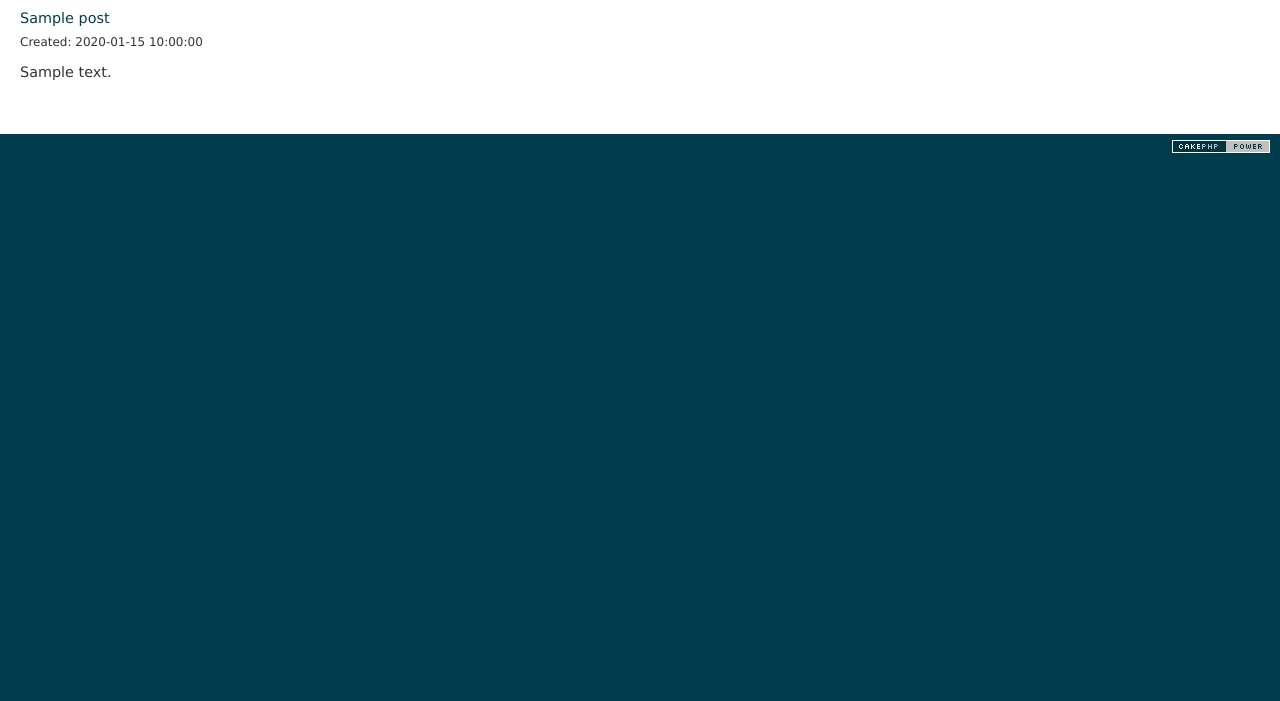
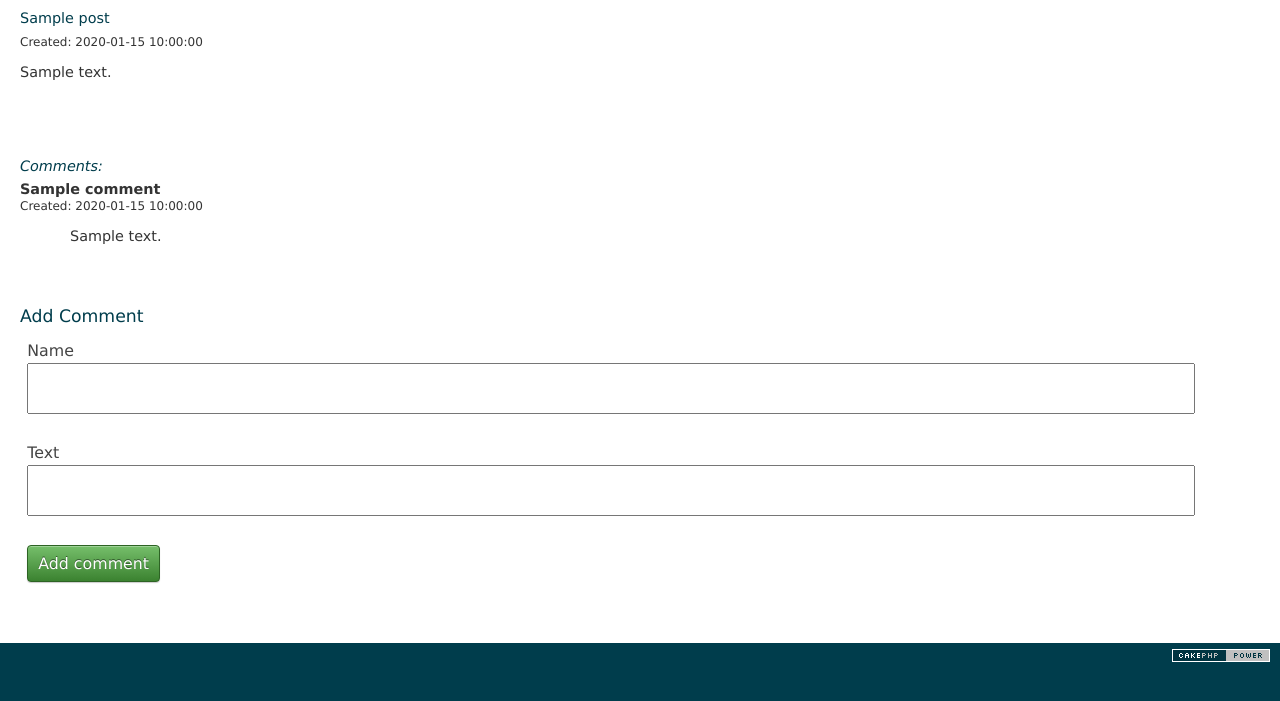
Before and after one commit to BrookeRibelin/cake, a CakePHP app: the page made by app/View/Posts/view.ctp in a window 1280 px wide. Shown: the part 47-748 px from the top of the page. Run offline with PHP 8.4 and a stand-in for CakePHP, Linux system fonts and the light colour scheme; the template is opened without the code that fills it: most values are stand-ins (such as "Sample title", 1, 10 or a date in 2020); form fields are guessed from the names that the template uses; some libraries are stand-ins or nearby versions.

Commit message:
2hr but got the comments to work! -Huzzah!!

```diff
--- a/app/Controller/PostsController.php
+++ b/app/Controller/PostsController.php
@@ -1,7 +1,7 @@
 <?php
 
 class PostsController extends AppController {
- public $helpers = array('Html', 'Form', 'Session');
+    public $helpers = array('Html', 'Form', 'Session');
     public $components = array('Session');
 
     public function index() {
--- /dev/null
+++ b/app/Model/Comment.php
@@ -0,0 +1,5 @@
+<?php
+class Comment extends AppModel {
+	var $name = 'Comment';
+	var $belongsTo = array('Post'=>array('className'=>'Post'));
+}
--- a/app/Model/Post.php
+++ b/app/Model/Post.php
@@ -1,5 +1,8 @@
 <?php
 class Post extends AppModel {
+	var $name = 'Post';
+	var $hasMany = array('Comment'=>array('className'=>'Comment'));
+
     public $validate = array(
         'title' => array(
             'rule' => 'notEmpty'
--- /dev/null
+++ b/app/View/Elements/newcomment.ctp
@@ -0,0 +1,9 @@
+</br></br></br>
+<h1><big>Add Comment</big></h1>
+<?php
+echo $this->Form->create('Comment',array('action' => 'add',
+                                             'url' => array($post_id)));
+echo $this->Form->input('name');
+echo $this->Form->input('text', array('rows' => '3'));
+echo $this->Form->end('Add comment');
+?>
--- a/app/View/Posts/edit.ctp
+++ b/app/View/Posts/edit.ctp
@@ -1,8 +1,8 @@
 <h1>Edit Post</h1>
 <?php
     echo $this->Form->create('Post');
-    echo $this->Form->input('title');
-    echo $this->Form->input('body', array('rows' => '3'));
+	echo $this->Form->input('title');
+	echo $this->Form->input('body', array('rows' => '3'));
     echo $this->Form->input('id', array('type' => 'hidden'));
     echo $this->Form->end('Save Post');
 ?>
--- a/app/View/Posts/view.ctp
+++ b/app/View/Posts/view.ctp
@@ -5,3 +5,15 @@
 <p><small>Created: <?php echo $post['Post']['created']; ?></small></p>
 
 <p><?php echo h($post['Post']['body']); ?></p>
+
+</br></br></br></br>
+<h1><i>Comments:</i></h1>
+<?php foreach ($post['Comment'] as $comment): ?>
+<b><?php echo h($comment['name'])?></b>
+<p><small>Created: <?php echo $post['Post']['created']; ?></small></p>
+<div class="comment" style="margin-left:50px;">
+        <p><?php echo h($comment['text'])?></p>
+    </div>
+<?php endforeach;
+
+echo $this->element('newcomment', array("post_id" => $post['Post']['id']));?>
```
Also changed, not shown: app/Controller/CommentsController.php (added, +18 -0 lines).
